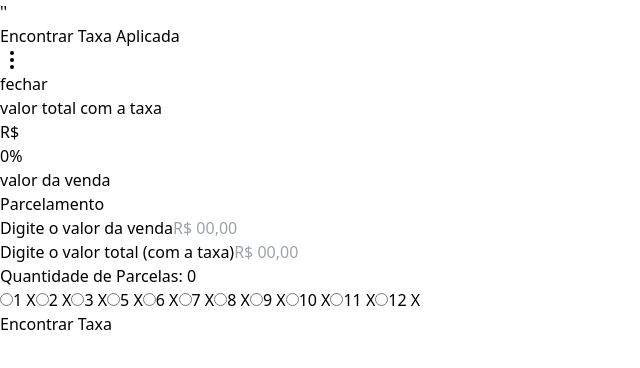
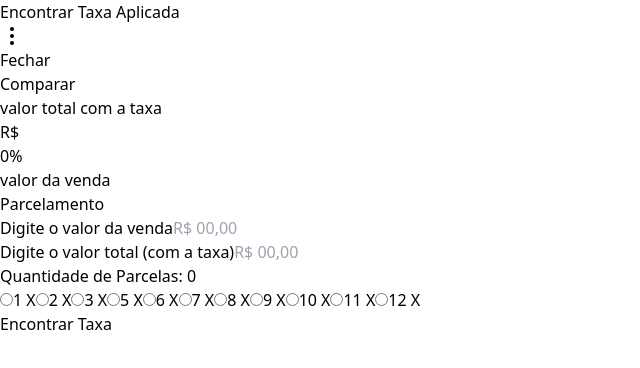
Before and after one commit to dinhoSilwa/rate-simulator-2024, a React (Vite) app: page /achar-taxa-aplicada in a window 1280 px wide. Shown: the top 368 px of the page, without its empty margins (0-640 px from the left). Built offline with nearby package versions, Linux system fonts and the light colour scheme.

Commit message:
feat : findRate Function

```diff
--- a/src/componentes/GetRate.tsx
+++ b/src/componentes/GetRate.tsx
@@ -8,12 +8,15 @@ import { mercadopagorate } from "../model/getrate.model";
 export const GetRate = () => {
   const notify = (msg: string) => toast(msg);
 
+  const [isCliked, setisCliked] = useState("");
   const [isRate, setisRate] = useState(false);
   const [inputvalue, setinputvalue] = useState<Ioperation>({
     originalvalue: "",
     valuewhithrate: "",
     rate: 0,
     portion: 0,
+    divide : '',
+    mpRate : 0
   });
 
   const convertValue = (value: string) => {
@@ -40,6 +43,8 @@ export const GetRate = () => {
     const convertOrigin = convertValue(inputvalue.originalvalue);
     const convertWithRate = convertValue(inputvalue.valuewhithrate);
     const findRate = ((convertWithRate - convertOrigin) / convertOrigin) * 100;
+    const findDiv = (convertWithRate / 100) / inputvalue.portion
+
 
 
       if (convertOrigin >= convertWithRate) {
@@ -49,19 +54,31 @@ export const GetRate = () => {
         return;
       }
       updateRate(findRate);
+      setinputvalue(prevState=>({
+        ...prevState, divide : findDiv.toLocaleString('pt-BR', {style : "currency", currency : "BRL"})
+      }))
 
   };
 
-  const [isCliked, setisCliked] = useState("");
+  const finishOperation = () =>{
+    setisRate(!isRate)
+    setinputvalue(prevState=>({
+      ...prevState, originalvalue : '', valuewhithrate : '', rate : 0, divide : '', portion : 0
+    }))
+  }
+
+  const compareRate = (mprate : number) =>{
+    alert(`Vai comparar Porra ${mprate}`)
+  }
+
 
   return (
     <>
-      <Toaster />''
-      <section></section>
+      <Toaster />
       <header className="flex flex-col bg-blue-600 py-8">
 
         <nav className="flex items-center justify-between px-6 h-20">
-          <h2 className="font-semibold text-[18px] text-blue-100">
+          <h2 className="font-semibold text-[18px] text-blue-50">
             Encontrar Taxa Aplicada
           </h2>{" "}
           <span className="active:bg-blue-800 p-4 rounded-full cursor-pointer">
@@ -75,9 +92,10 @@ export const GetRate = () => {
             { hidden: !isRate }
           )}
         >
-       <section className="font-[inter] text-[10px] text-right pr-8">
-        fechar
-       </section>
+       <nav className="font-[inter] text-[10px] text-right pr-8 cursor-pointer flex gap-2 justify-end" >
+        <div onClick={finishOperation}>Fechar</div>
+        <div onClick={() =>compareRate(inputvalue.mpRate as number)}>Comparar</div>
+       </nav>
           <header className="flex justify-between pr-6 flex-col">
             <h3 className="w-full text-[8px] text-slate-500 font-semibold font-[inter] ">
               valor total com a taxa
@@ -115,7 +133,7 @@ export const GetRate = () => {
               </div>
 
               <div className="text-[14px] font-bold text-slate-800">
-                {}
+                {inputvalue.divide}
               </div>
             </div>
           </section>
@@ -138,7 +156,7 @@ export const GetRate = () => {
             id="valorpassado"
             placeholder="R$ 00,00"
             value={inputvalue.originalvalue}
-            className="bg-zinc-200 pl-4 py-4 rounded-lg"
+            className="bg-zinc-200 pl-4 py-4 rounded-lg text-zinc-800 font-semibold"
             onChange={(e: React.ChangeEvent<HTMLInputElement>) => {
               const currentValue = e.target.value.replace(/\D/g, "");
               const toCoin = (Number(currentValue) / 100).toLocaleString(
@@ -167,7 +185,7 @@ export const GetRate = () => {
             placeholder="R$ 00,00"
             type="text"
             value={inputvalue.valuewhithrate}
-            className="bg-zinc-200 pl-4 py-4 rounded-lg"
+            className="bg-zinc-200 pl-4 py-4 rounded-lg text-zinc-800 font-semibold"
             onChange={(e: React.ChangeEvent<HTMLInputElement>) => {
               const currentValue = e.target.value.replace(/\D/g, "");
               const toCoin = (Number(currentValue) / 100).toLocaleString(
@@ -189,7 +207,7 @@ export const GetRate = () => {
         <span>Quantidade de Parcelas: {inputvalue.portion}</span>
 
         <fieldset className="flex gap-2 flex-wrap items-center mb-6">
-          {mercadopagorate.map(({ parcela }, index) => (
+          {mercadopagorate.map(({ parcela, taxa }, index) => (
             <>
               <input
                 type="radio"
@@ -209,13 +227,18 @@ export const GetRate = () => {
                 className={clsx(
                   "px-1 py-2 bg-blue-50 w-[80px] flex text-center justify-center text-[12px] font-bold text-zinc-800 rounded-md cursor-pointer",
                   {
-                    "bg-blue-600 text-blue-200 font-bold": isCliked === parcela,
+                    "bg-blue-300 text-blue-900 font-bold": isCliked === parcela,
                   }
                 )}
-                onClick={() => setisCliked(parcela as string)}
+                onClick={() => {
+                  setisCliked(parcela as string), setinputvalue(prevState=>({
+                    ...prevState, mpRate : taxa
+                  }))
+                }}
               >
                 {parcela === "Debito" ? "Debito" : `${parcela} X`}
               </label>
+
             </>
           ))}
         </fieldset>
--- a/src/types/getrate.ts
+++ b/src/types/getrate.ts
@@ -4,4 +4,6 @@ export interface Ioperation {
   valuewhithrate: string;
   rate: number;
   portion: number;
+  divide? : string
+  mpRate ? : number
 }
```
